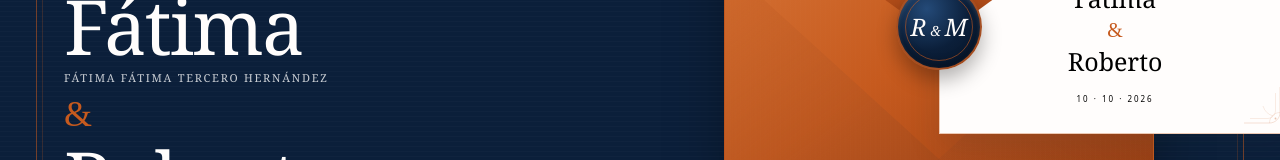
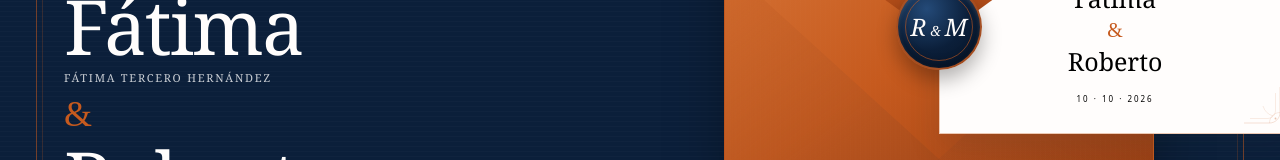
Before and after one commit to patrickespinoza/Roberto-Fatima, a React (Vite) app in the folder Nuestra-Boda/: page / in a window 1280 px wide. Shown: the part 253-413 px from the top of the page. Built offline with nearby package versions, Linux system fonts and the light colour scheme; a web font is replaced by a local one.

Commit message:
Update portada.jsx
cambio de doble nombre

```diff
--- a/Nuestra-Boda/src/componentes-encabezado/portada.jsx
+++ b/Nuestra-Boda/src/componentes-encabezado/portada.jsx
@@ -498,7 +498,7 @@ useEffect(() => {
                   className="mt-2 font-serif text-[9px] uppercase tracking-[0.16em] sm:text-[11px]"
                   style={{ color: "rgba(255,255,255,0.78)" }}
                 >
-                  Fátima Fátima Tercero Hernández
+                  Fátima Tercero Hernández
                 </p>
 
                 <span
```
